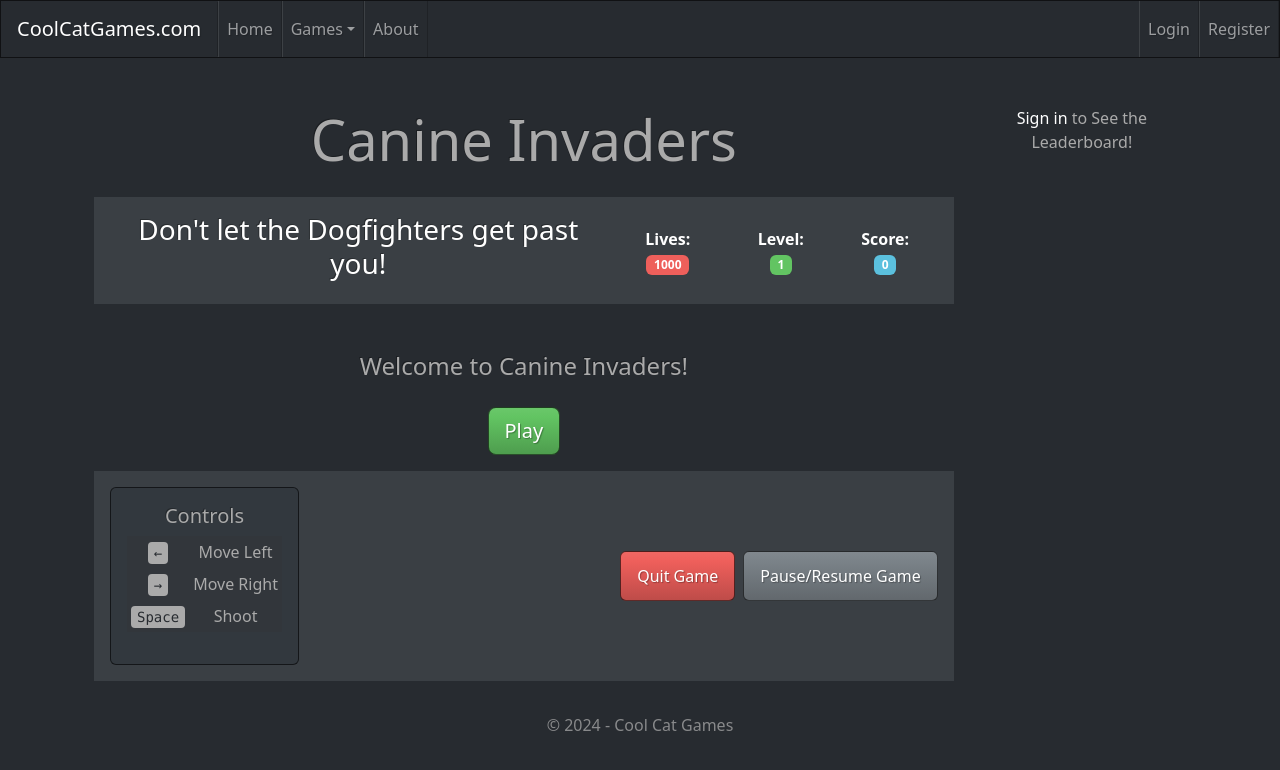
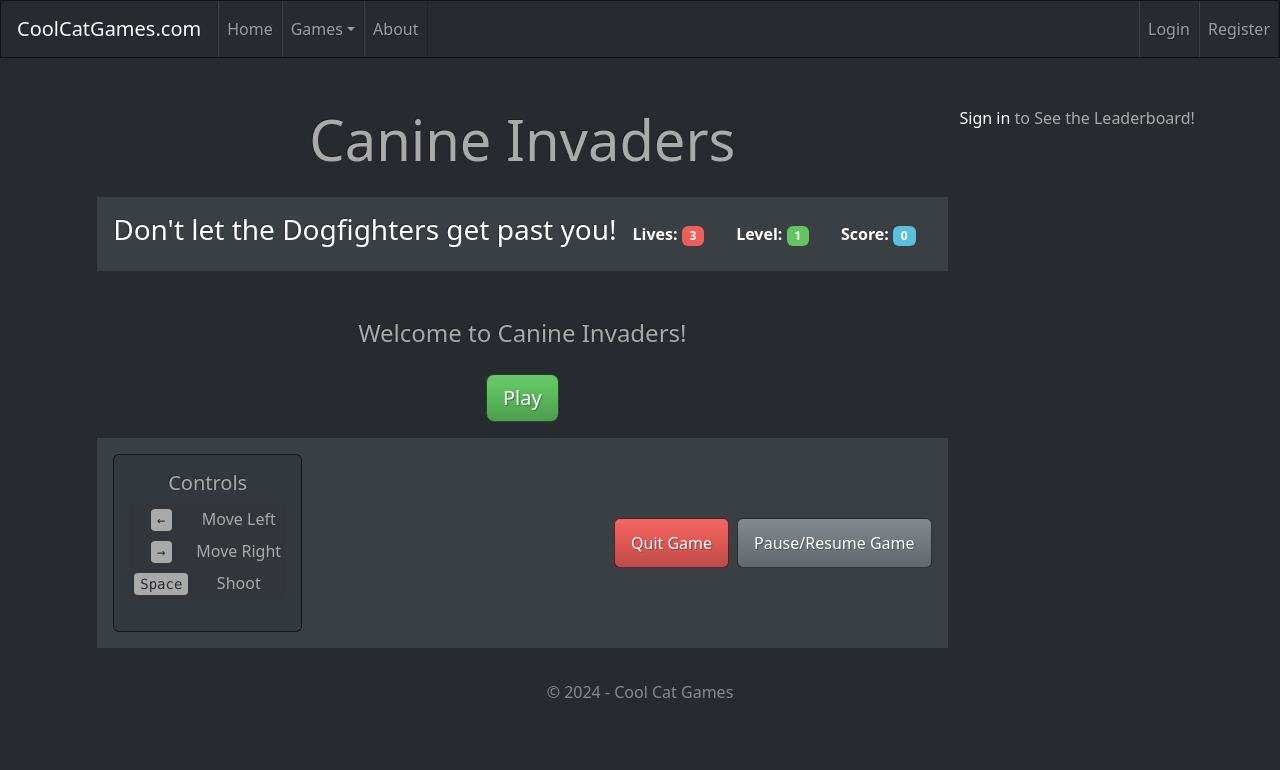
Before and after one commit to Syyren/Combined_CPRO2221_CPRO2501_Group_Repo, a React (Create React App) app in the folder frontend/: page /games/canine-invaders in a window 1280 px wide. Shown: the top 770 px of the page. Built offline with nearby package versions, Linux system fonts and the light colour scheme.

Commit message:
Update ArcadeShooter.js

```diff
--- a/frontend/src/components/arcadeshooter/ArcadeShooter.js
+++ b/frontend/src/components/arcadeshooter/ArcadeShooter.js
@@ -9,7 +9,7 @@ import { useAuth } from "../../context/AuthContext";
 
 const ArcadeShooter = () => {
   // State for managing game status, score, levels, and user session.
-  const [lives, setLives] = useState(1000);
+  const [lives, setLives] = useState(3);
   const [level, setLevel] = useState(1);
   const [score, setScore] = useState(0);
   const [isPaused, setIsPaused] = useState(false);
```
